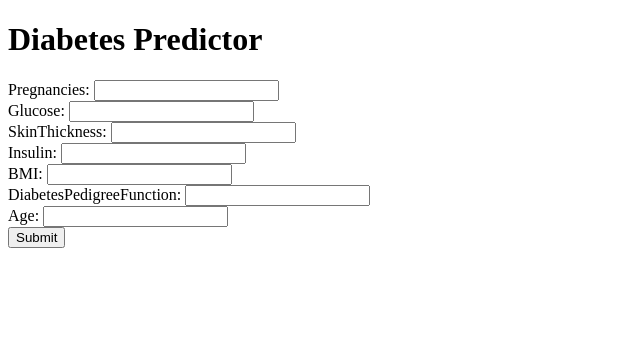
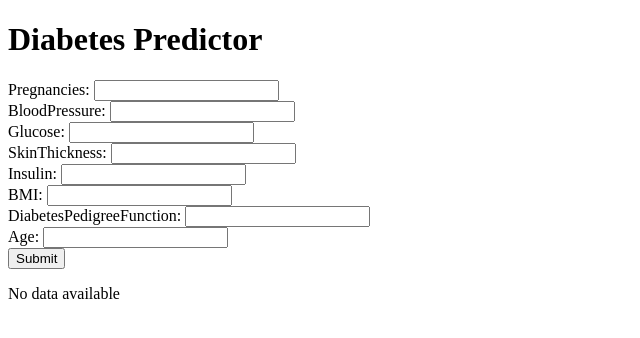
Before and after one commit to kirek-ops/Diabetes-Predictor, a Flask app: page / in a window 1280 px wide. Shown: the top 338 px of the page, without its empty margins (0-640 px from the left). Run offline with Flask 3, Linux system fonts and the light colour scheme.

Commit message:
Something doesn't work, idk... I add missed fieild, but model give me errors, in incognito works

```diff
--- a/app.py
+++ b/app.py
@@ -1,5 +1,6 @@
 from flask import Flask, render_template, request
 import tensorflow as tf
+import numpy as np
 
 model = tf.keras.models.load_model('model.model')
 
@@ -7,15 +8,21 @@ app = Flask(__name__, template_folder = 'templates')
 
 @app.route('/', methods = ['GET', 'POST'])
 def index ():
+    prediction = None
     if request.method == 'POST':
         Pregnancies = request.form['Pregnancies']
+        BloodPressure = request.form['BloodPressure']
         Glucose = request.form['Glucose']
         SkinThickness = request.form['SkinThickness']
         Insulin = request.form['Insulin']
         BMI = request.form['BMI']
         DiabetesPedigreeFunction = request.form['DiabetesPedigreeFunction']
         Age = request.form['Age']
-        print(Pregnancies, Glucose, SkinThickness, Insulin, BMI, DiabetesPedigreeFunction, Age)
+        test = [int(Pregnancies), int(BloodPressure), int(Glucose), int(SkinThickness), int(Insulin), int(BMI), int(DiabetesPedigreeFunction), int(Age)]
+        test = np.array(test)
+        print(test.shape)
+        # prediction = model.predict(test)
+        # print(prediction)
 
     return render_template('index.html')
 
--- a/templates/index.html
+++ b/templates/index.html
@@ -12,6 +12,10 @@
     <form method = "POST" onsubmit = "saveInput()">
         <label for = "Pregnancies">Pregnancies:</label>
         <input type = "text" id = "Pregnancies" name = "Pregnancies">
+        <br>
+
+        <label for="BloodPressure">BloodPressure:</label>
+        <input type="text" id="BloodPressure" name="BloodPressure">
         <br>
 
         <label for = "Glucose">Glucose:</label>
@@ -41,10 +45,24 @@
         <button type = "submit">Submit</button>
     </form>
 
+    {% if data %}
+        {% if data == 1 %}
+            <p>
+                You have diabete :(
+            </p>
+        {% else %}
+            <p>
+                You haven't diabete :)
+            </p>
+        {% endif %}
+    {% else %}
+        <p>No data available</p>
+    {% endif %}
 
     <script>
         function saveInput () {
             const Pregnancies = document.getElementById('Pregnancies').value;
+            const BloodPressure = document.getElementById('BloodPressure').value;
             const Glucose = document.getElementById('Glucose').value;
             const SkinThickness = document.getElementById('SkinThickness').value;
             const Insulin = document.getElementById('Insulin').value;
@@ -53,6 +71,7 @@
             const Age = document.getElementById('Age').value;
 
             localStorage.setItem('savedPregnancies', Pregnancies);
+            localStorage.setItem('savedBloodPressure', BloodPressure);
             localStorage.setItem('savedGlucose', Glucose);
             localStorage.setItem('savedSkinThickness', SkinThickness);
             localStorage.setItem('savedInsulin', Insulin);
@@ -62,6 +81,7 @@
         }
         window.onload = function () {
             const savedPregnancies = localStorage.getItem('savedPregnancies');
+            const savedBloodPressure = localStorage.getItem('savedBloodPressure');
             const savedGlucose = localStorage.getItem('savedGlucose');
             const savedSkinThickness = localStorage.getItem('savedSkinThickness');
             const savedInsulin = localStorage.getItem('savedInsulin');
@@ -69,27 +89,31 @@
             const savedDiabetesPedigreeFunction = localStorage.getItem('savedDiabetesPedigreeFunction');
             const savedAge = localStorage.getItem('savedAge');
 
-            if (savedPregnancies != null) {
-                document.getElementById('Pregnancies').value = savedPregnancies;
-            }
-            if (savedGlucose != null) {
-                document.getElementById('Glucose').value = savedGlucose;
-            }
-            if (savedSkinThickness != null) {
-                document.getElementById('SkinThickness').value = savedSkinThickness;
-            }
-            if (savedInsulin != null) {
-                document.getElementById('Insulin').value = savedInsulin;
-            }
-            if (savedBMI != null) {
-                document.getElementById('BMI').value = savedBMI;
-            }
-            if (savedDiabetesPedigreeFunction != null) {
-                document.getElementById('DiabetesPedigreeFunction').value = savedDiabetesPedigreeFunction;
-            }
-            if (savedAge != null) {
-                document.getElementById('Age').value = savedAge;
-            }
+            // if (savedPregnancies != null) {
+            //     document.getElementById('Pregnancies').value = savedPregnancies;
+            // }
+            // if (savedBloodPressure != null) {
+            //     document.getElementById('BloodPressure').value = savedBloodPressure;
+            // }
+            // if (savedGlucose != null) {
+            //     document.getElementById('Glucose').value = savedGlucose;
+            // }
+            // if (savedSkinThickness != null) {
+            //     document.getElementById('SkinThickness').value = savedSkinThickness;
+            // }
+            // if (savedInsulin != null) {
+            //     document.getElementById('Insulin').value = savedInsulin;
+            // }
+            // if (savedBMI != null) {
+            //     document.getElementById('BMI').value = savedBMI;
+            // }
+            // if (savedDiabetesPedigreeFunction != null) {
+            //     document.getElementById('DiabetesPedigreeFunction').value = savedDiabetesPedigreeFunction;
+            // }
+            // if
+            // if (savedAge != null) {
+            //     document.getElementById('Age').value = savedAge;
+            // }
         };
     </script>
 </body>
```
Also changed, not shown: 3 other files.
